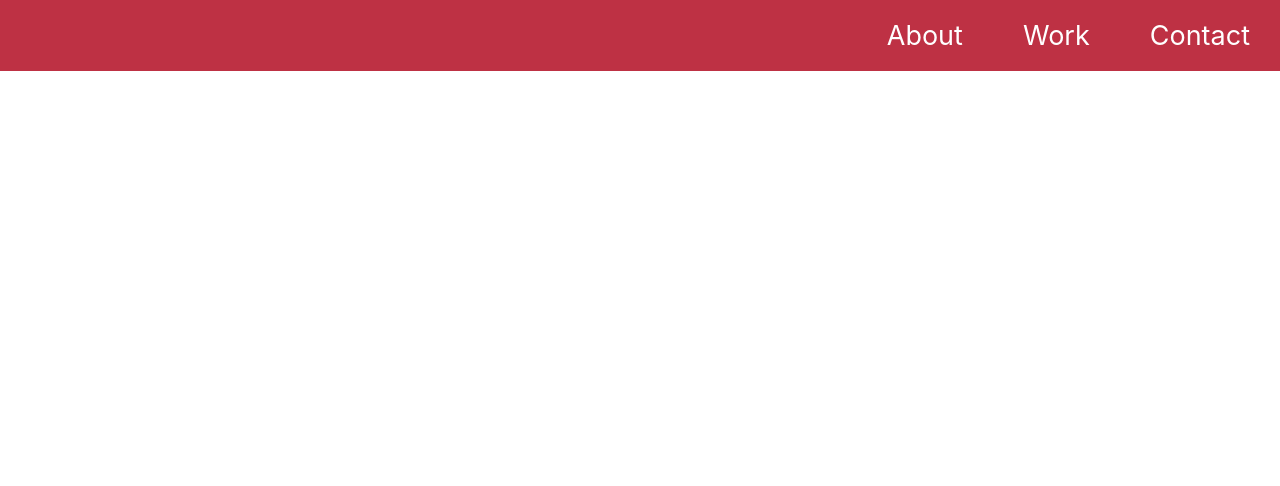
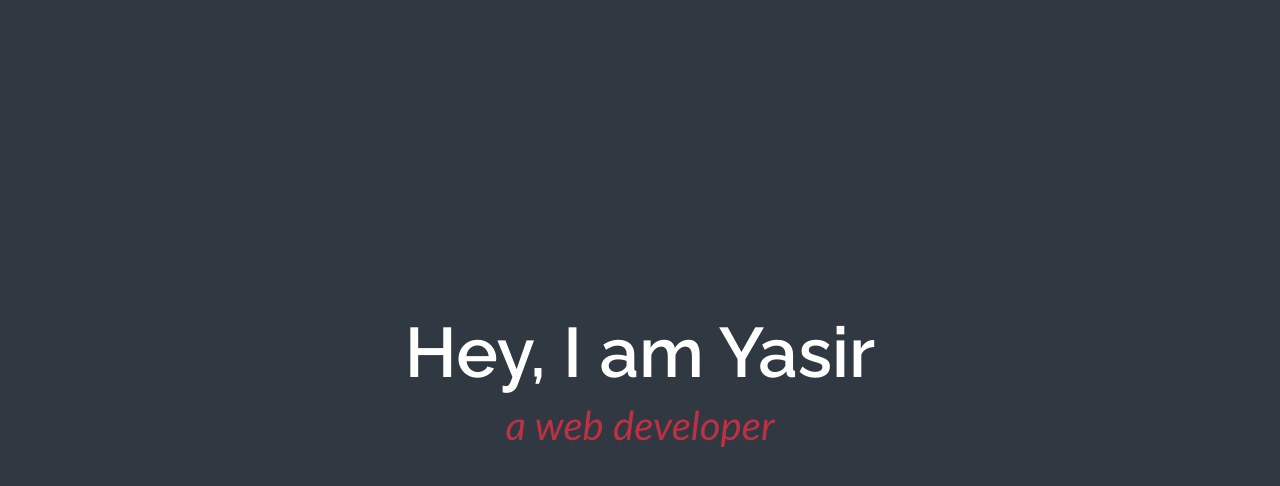
Before and after one commit to Yasirkhan6499/yasir-portfolio, a plain HTML site: page index.html in a window 1280 px wide. Drawn offline with Linux system fonts and the light colour scheme.

Commit message:
about-block completed.

```diff
--- a/css/style.css
+++ b/css/style.css
@@ -12,6 +12,9 @@ html{
 body{
     font-family: -apple-system, BlinkMacSystemFont, 'Segoe UI', Roboto, Oxygen, Ubuntu, Cantarell, 'Open Sans', 'Helvetica Neue', sans-serif;
 
+}
+h1,h2{
+    font-family: 'Raleway', sans-serif;
 }
 /* link */
 .link{
@@ -163,6 +166,28 @@ transition: all 0.2s;
    top: 2.1rem;
 }
 
-@media screen and (min-width: 600px) {
+/* About Block */
+
+.about-block{
+    display: flex;
+    flex-direction: column;
+    justify-content: center;
+    background-color: var(--main-gray);
+    text-align: center;
+    height: 100vh;
 
 }
+.about-block h1{
+    font-size: 7rem;
+    font-weight: 600;
+    color: white;
+    margin: 0 ;
+}
+.about-block p{
+color: var(--main-red);
+font-size: 4rem;
+font-family:'Trebuchet MS', 'Lucida Sans Unicode', 'Lucida Grande', 'Lucida Sans', Arial, sans-serif;
+font-style: italic;
+font-weight: 100;
+margin-top: 1rem;
+}
--- a/index.html
+++ b/index.html
@@ -5,26 +5,22 @@
     <meta http-equiv="X-UA-Compatible" content="IE=edge" />
     <meta name="viewport" content="width=device-width, initial-scale=1.0" />
 
+    <link rel="preconnect" href="https://fonts.googleapis.com" />
+    <link rel="preconnect" href="https://fonts.gstatic.com" crossorigin />
+    <link
+      href="https://fonts.googleapis.com/css2?family=Raleway:wght@100;200;300;400;500;600;700&display=swap"
+      rel="stylesheet"
+    />
     <link rel="stylesheet" href="/css/normalize.css" />
     <link rel="stylesheet" href="/css/style.css" />
+
     <title>Yasir's Portfolio</title>
   </head>
   <body>
-    <menu class="menu collapsible">
-      <i class="fas fa-bars icon" id="menu__icon"></i>
-
-      <ul class="list menu__list">
-        <a href="#" class="link">
-          <li>About</li>
-        </a>
-        <a href="" class="link">
-          <li>Work</li>
-        </a>
-        <a href="" class="link">
-          <li>Contact</li>
-        </a>
-      </ul>
-    </menu>
+    <section id="about" class="about-block">
+      <h1>Hey, I am Yasir</h1>
+      <p>a web developer</p>
+    </section>
     <script src="/js/main.js"></script>
     <script
       src="https://kit.fontawesome.com/792220bc51.js"
```
Also changed, not shown: components/about-block.html (added, +4 -0 lines).
